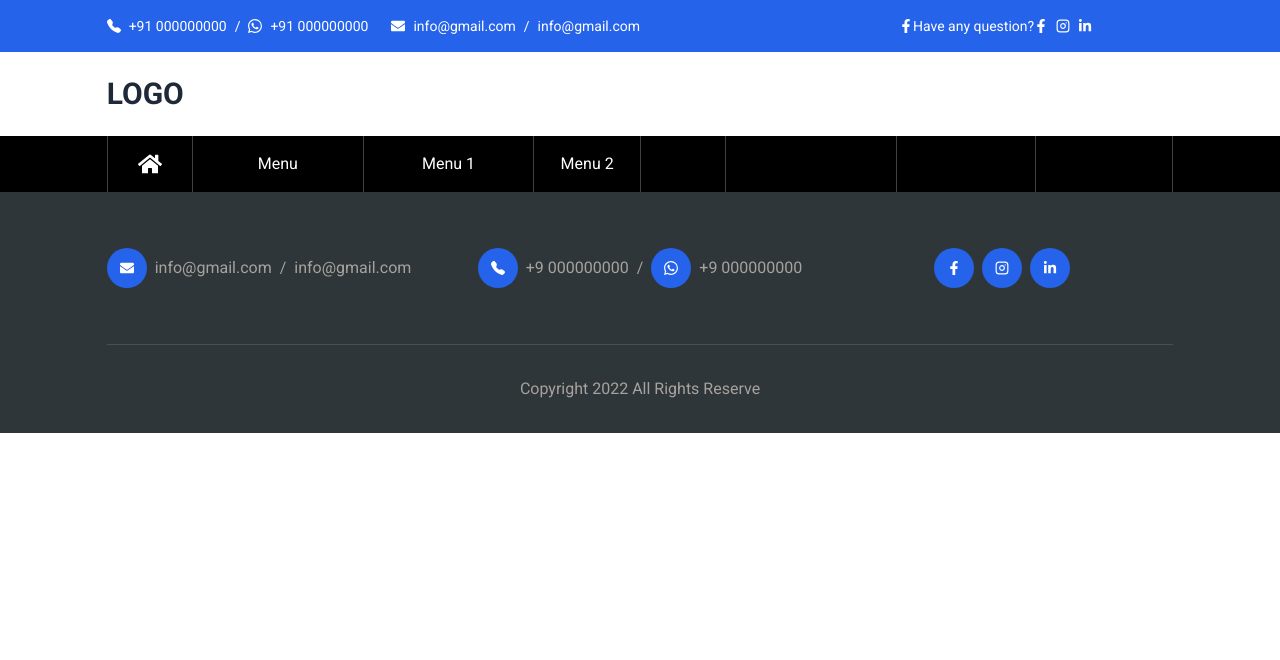
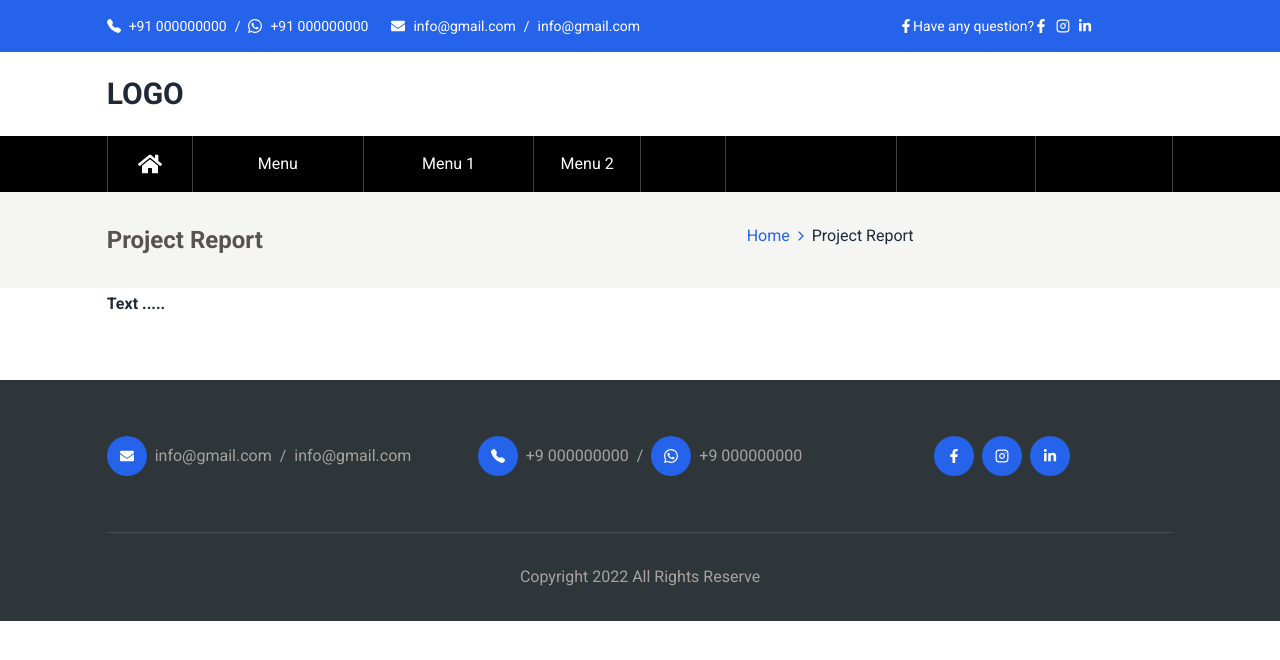
Before and after one commit to NishatFariza/assesment-solution, a React (Create React App) app: page / in a window 1280 px wide. Shown: the top 660 px of the page. Built offline with nearby package versions, Linux system fonts and the light colour scheme.

Commit message:
project report text added

```diff
--- a/src/Pages/Homepage/Home/Home.jsx
+++ b/src/Pages/Homepage/Home/Home.jsx
@@ -2,12 +2,14 @@ import React from "react";
 import Footer from "../../Shared/Footer/Footer";
 import Header from "../../Shared/Header/Header";
 import Banner from "../Banner/Banner";
+import ProjectReport from "../Projects/ProjectReport/ProjectReport";
 
 const Home = () => {
   return (
     <div>
       <Header></Header>
       <Banner></Banner>
+      <ProjectReport></ProjectReport>
       <Footer></Footer>
     </div>
   );
--- /dev/null
+++ b/src/Pages/Homepage/Projects/ProjectReport/ProjectReport.jsx
@@ -0,0 +1,29 @@
+import React from "react";
+import { IoIosArrowForward } from "react-icons/io";
+
+const ProjectReport = () => {
+  return (
+    <div>
+      <div className="py-8 bg-stone-100">
+        <div className="lg:w-10/12 w-11/12  mx-auto flex">
+          <div className="lg:w-[60%]">
+            <h1 className="text-2xl font-bold text-stone-600">Project Report</h1>
+          </div>
+          <div className="lg:w-[40%]">
+            <p className="flex items-center">
+              <span className="flex items-center text-blue-600">
+                Home <IoIosArrowForward className="text-sm mx-1"></IoIosArrowForward>
+              </span>
+              <span>Project Report</span>
+            </p>
+          </div>
+        </div>
+      </div>
+      <div className="lg:w-10/12 w-11/12  mx-auto pt-1 pb-16">
+        <p className="font-bold">Text .....</p>
+      </div>
+    </div>
+  );
+};
+
+export default ProjectReport;
```
